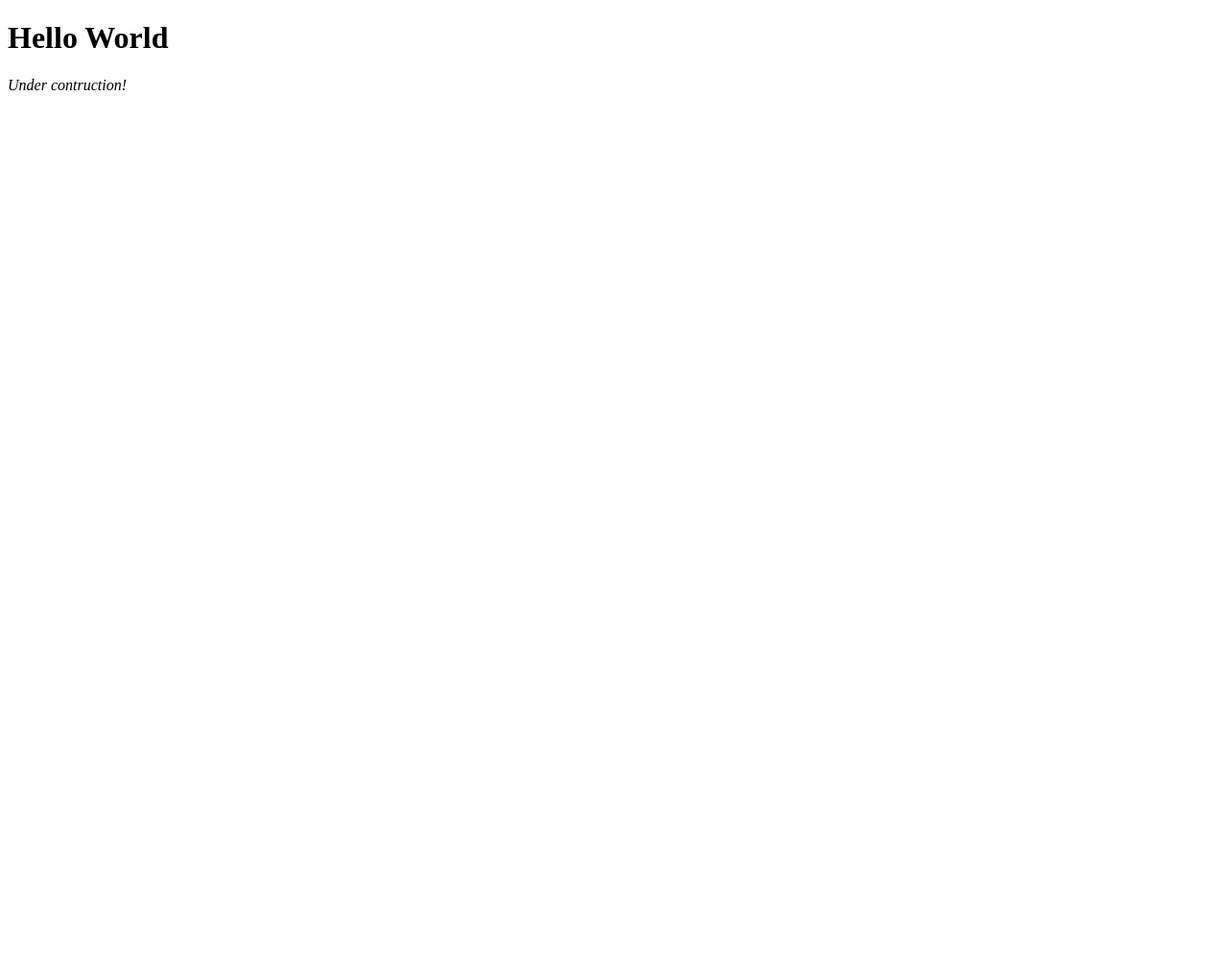
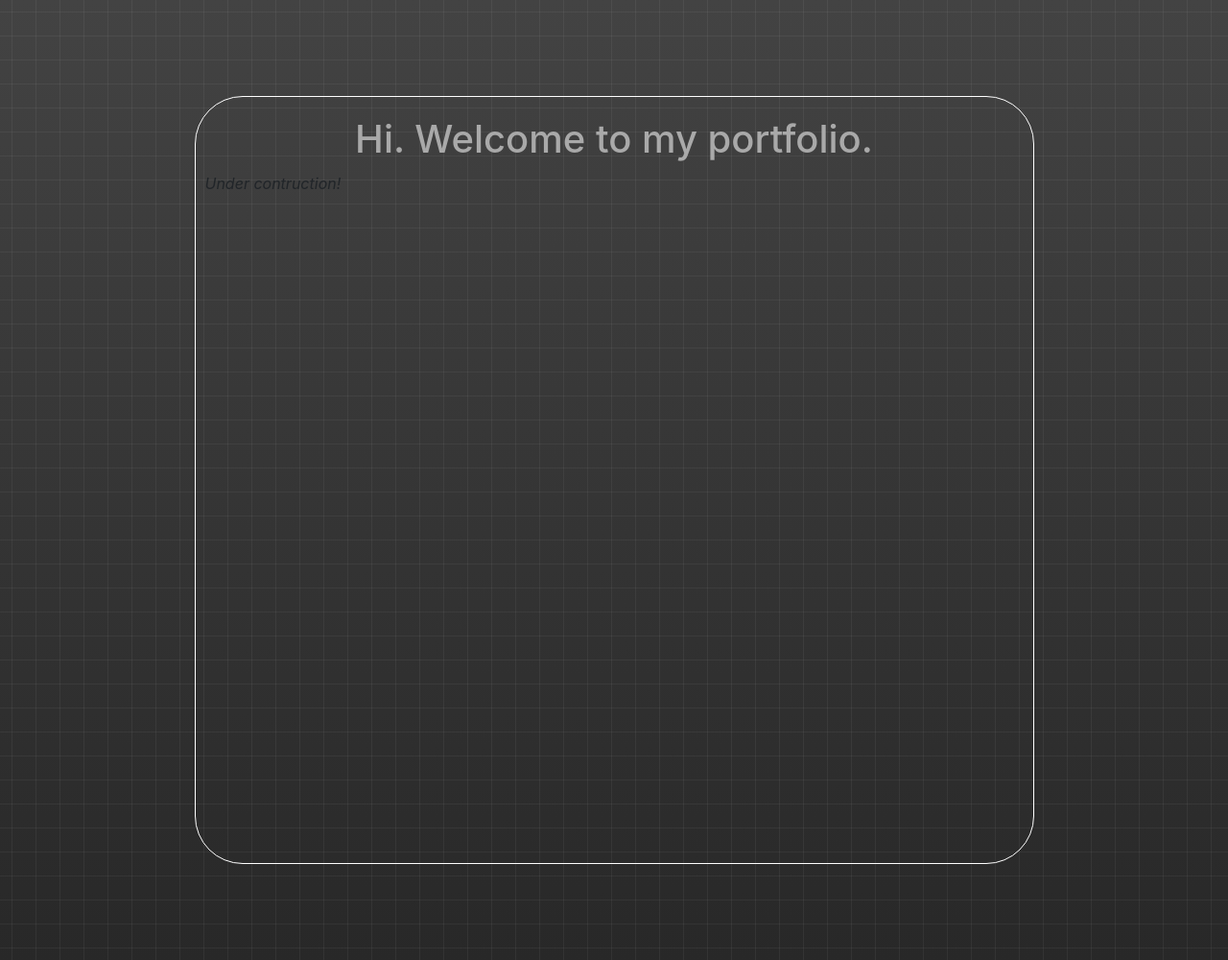
Before and after one commit to CpMihai/capitanumihai, a plain HTML site: page index.html in a window 1280 px wide. Shown: the whole page at 96% size. Before the commit the page ends 800 px from the top, so only its background shows below. Drawn offline with nearby package versions, Linux system fonts and the light colour scheme.

Commit message:
Added div,title,css,js and projects

```diff
--- a/index.html
+++ b/index.html
@@ -1,7 +1,63 @@
 <!DOCTYPE html>
-<html>
-<body>
-<h1>Hello World</h1>
-<p><em>Under contruction!</em></p>
-</body>
+<html lang="en">
+    <head>
+        <meta charset="UTF-8">
+        <meta name="viewport" content="width=device-width, initial-scale=1.0">
+        <title>Portofolio</title>
+        <link rel="stylesheet" href="https://cdn.jsdelivr.net/npm/bootstrap-icons@1.11.3/font/bootstrap-icons.min.css">
+        <link rel="stylesheet" href="https://cdn.jsdelivr.net/npm/bootstrap@4.3.1/dist/css/bootstrap.min.css" integrity="sha384-ggOyR0iXCbMQv3Xipma34MD+dH/1fQ784/j6cY/iJTQUOhcWr7x9JvoRxT2MZw1T" crossorigin="anonymous">
+        <script src="https://code.jquery.com/jquery-3.3.1.slim.min.js" integrity="sha384-q8i/X+965DzO0rT7abK41JStQIAqVgRVzpbzo5smXKp4YfRvH+8abtTE1Pi6jizo" crossorigin="anonymous"></script>
+        <script src="https://cdn.jsdelivr.net/npm/popper.js@1.14.7/dist/umd/popper.min.js" integrity="sha384-UO2eT0CpHqdSJQ6hJty5KVphtPhzWj9WO1clHTMGa3JDZwrnQq4sF86dIHNDz0W1" crossorigin="anonymous"></script>
+        <script src="https://cdn.jsdelivr.net/npm/bootstrap@4.3.1/dist/js/bootstrap.min.js" integrity="sha384-JjSmVgyd0p3pXB1rRibZUAYoIIy6OrQ6VrjIEaFf/nJGzIxFDsf4x0xIM+B07jRM" crossorigin="anonymous"></script>
+        <style>
+            html,body{
+                min-height: 100%;
+                margin: 0;
+                padding: 0;
+            }
+            body {
+                background-color: #434343;
+                background-image:linear-gradient(#434343, #282828);
+                min-height: 100vh;
+            }
+            .container{
+                background-color: transparent;
+                background-image: linear-gradient(0deg, transparent 24%, rgba(255, 255, 255, .05) 25%, rgba(255, 255, 255, .05) 26%, transparent 27%, transparent 74%, rgba(255, 255, 255, .05) 75%, rgba(255, 255, 255, .05) 76%, transparent 77%, transparent), linear-gradient(90deg, transparent 24%, rgba(255, 255, 255, .05) 25%, rgba(255, 255, 255, .05) 26%, transparent 27%, transparent 74%, rgba(255, 255, 255, .05) 75%, rgba(255, 255, 255, .05) 76%, transparent 77%, transparent);
+                min-width: 100vw;
+                margin: 0;
+                background-size:50px 50px;
+            }
+            #main{
+                width: 70%;
+                margin: 0 auto;
+                background-color: transparent;
+                border:0.2px solid white;
+                border-radius:50px;
+                min-height: 100vh;
+                padding: 10px;
+            }
+            .title{
+                color: darkgray;
+                text-align: center;
+                margin: 10px 0;
+            }
+            #header{
+                height: 100px;
+            }
+            #footer{
+                height: 100px;
+            }
+        </style>
+    </head>
+    <body>
+        <div class="container">
+            <div id="header"></div>
+
+            <div id="main">
+                <h1 class="title">Hi. Welcome to my portfolio.</h1>
+                <p><em>Under contruction!</em></p>
+            </div>
+            <div id="footer"></div>
+        </div>
+    </body>
 </html>
```
